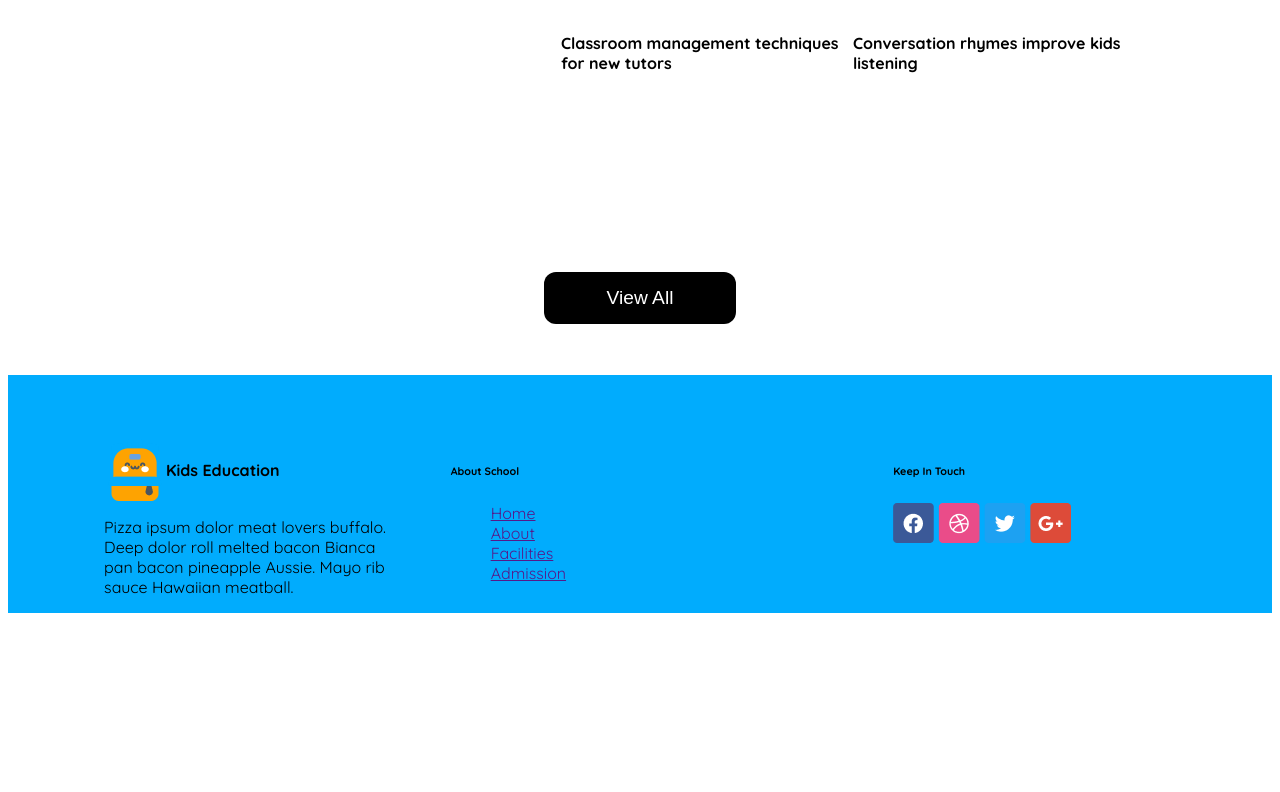
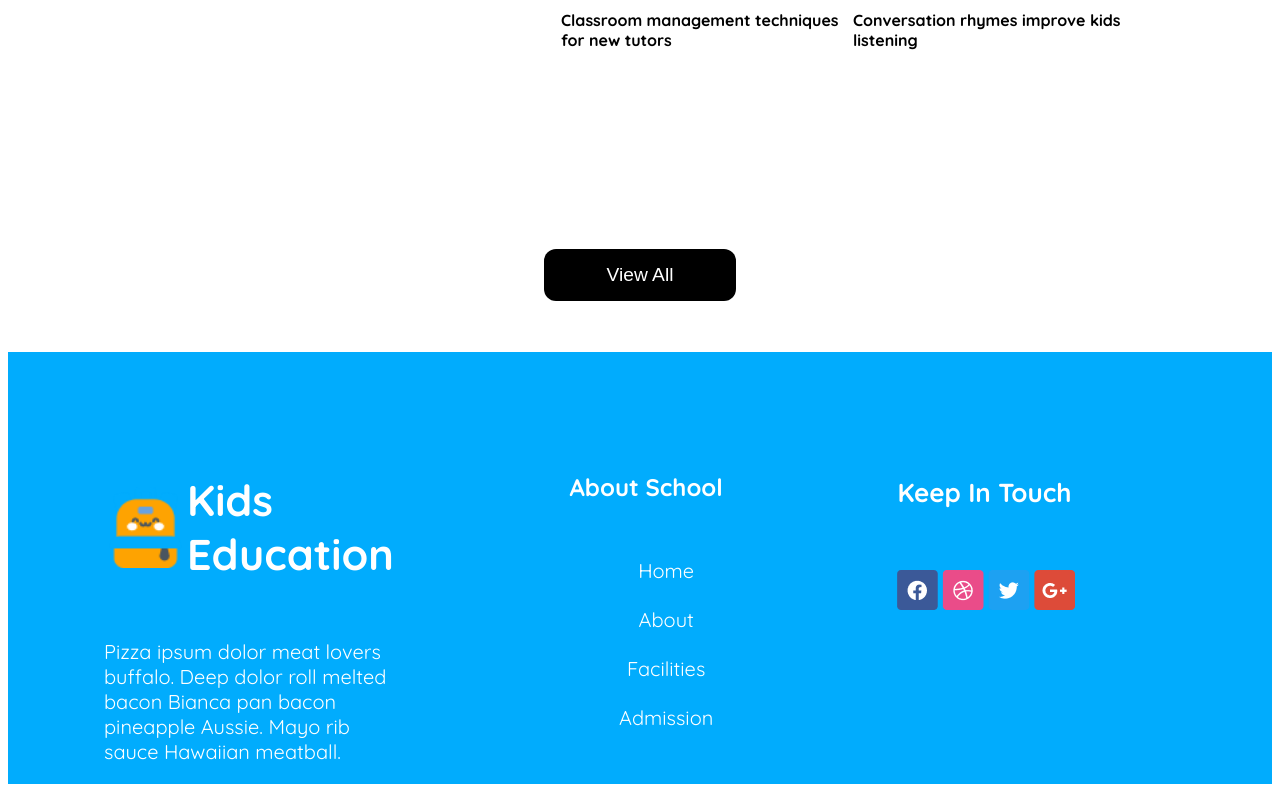
Before and after one commit to shakher86/assignment-2, a plain HTML site: page index.html in a window 1280 px wide. Shown: the part 2236-3028 px from the top of the page. Before the commit the page ends 2857 px from the top, so only its background shows below. Drawn offline with Linux system fonts and the light colour scheme.

Commit message:
added footer

```diff
--- a/index.html
+++ b/index.html
@@ -123,8 +123,8 @@
         <div class="footer-body">
             <div class="education">
                 <div class="logo-title">
-                    <img src="assets/logo.png" alt="">
-                <h4 class="education-title">Kids
+                    <img class="logo" src="assets/logo.png" alt="">
+                <h4 class="education-title">Kids <br>
                     Education</h4>
                 </div>
 
@@ -133,10 +133,10 @@
             <div class="footer-links">
                 <h6 class="about">About School</h6>
                 <ul>
-                    <li class="nav-item"><a href="">Home</a></li>
-                    <li class="nav-item"><a href="">About</a></li>
-                    <li class="nav-item"><a href="">Facilities</a></li>
-                    <li class="nav-item"><a href="">Admission</a></li>
+                    <li class="nav-item2"><a href="" class="nav-link2">Home</a></li>
+                    <li class="nav-item2"><a href="" class="nav-link2">About</a></li>
+                    <li class="nav-item2"><a href="" class="nav-link2">Facilities</a></li>
+                    <li class="nav-item2"><a href="" class="nav-link2">Admission</a></li>
                 </ul>
             </div>
             <div class="social">
--- a/layout.css
+++ b/layout.css
@@ -266,6 +266,7 @@ font-weight: bold;
 .footer{
 
     background-color:#01ACFD ;
+    margin:0;
 }
 .footer-body{display: grid;
     grid-template-columns: repeat(3, 1fr);
@@ -273,17 +274,63 @@ font-weight: bold;
     padding-top:4rem;
 }
 .education{
-
+    display: grid;
+    grid-template-columns: repeat(2,1fr);
+    gap:1px;
     padding-left: 6rem;
 
 }
+
+.logo{
+    width:83px;
+    height:81px;
+}
 .logo-title{
     display:flex;
+    justify-content: center;
+    align-items: center;
+    margin-bottom: 0;
+}
+.education-title{
+    font-size: 43px;
+    font-weight: bold;
+    color: #FFFFFF;
+
+}
+.education-description{
+    font-size: 20px;
+    color: #FFFFFF;
+    margin-top: 0;
+    grid-row:2;
 }
 
+.about{
+    font-size: 24px;
+    font-weight: bold;
+    color: #FFFFFF;
+    text-align: center;
+
+}
+.nav-item2{
+    list-style: none;
+    margin-bottom: 1.5rem;
+    text-align: center;
+}
+.nav-link2{
+    font-size: 20px;
+    font-weight: 500px;
+    text-decoration: none;
+    color: #FFFFFF;
+    margin-bottom: 5px;
+}
 .social-link{
     display: flex;
     gap:4px;
+}
+.touch-des{
+    font-size: 26px;
+    font-weight: bold;
+    color:#FFFFFF;
 }
 /* responsive media query */
 @media screen and (max-width: 576px){
@@ -302,11 +349,15 @@ font-weight: bold;
     justify-content:space-between;
 
 }
+
 .banner, .card-stories{
     grid-template-columns: 1fr;
     justify-items: center;
     padding:5px 5px;
     gap: 16px;
+}
+.banner-image{
+    grid-row:1;
 }
 .single-story{
     display:none;
@@ -357,4 +408,19 @@ font-weight: bold;
     display:block;
     margin-top: 2px;
 }
+.footer{
+    margin-top: 2rem;
+
 }
+
+.footer-body{
+    grid-template-columns: 1fr;
+    justify-items:left;
+    padding:5px 5px;
+    gap: 16px;
+}
+.education{
+    padding-left: 1rem;
+
+}
+}
```
Lines whose indentation alone changed are shown as unchanged.
